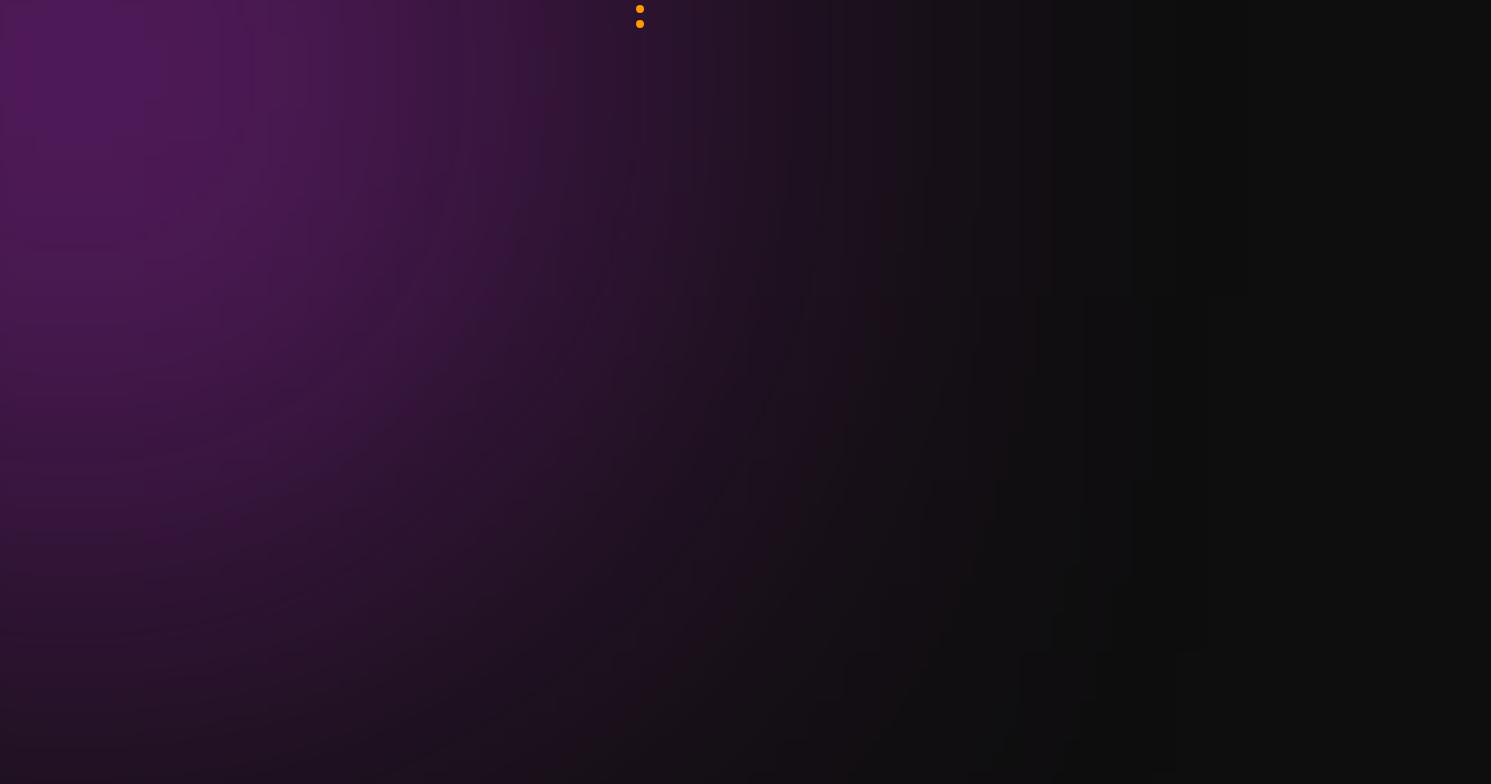
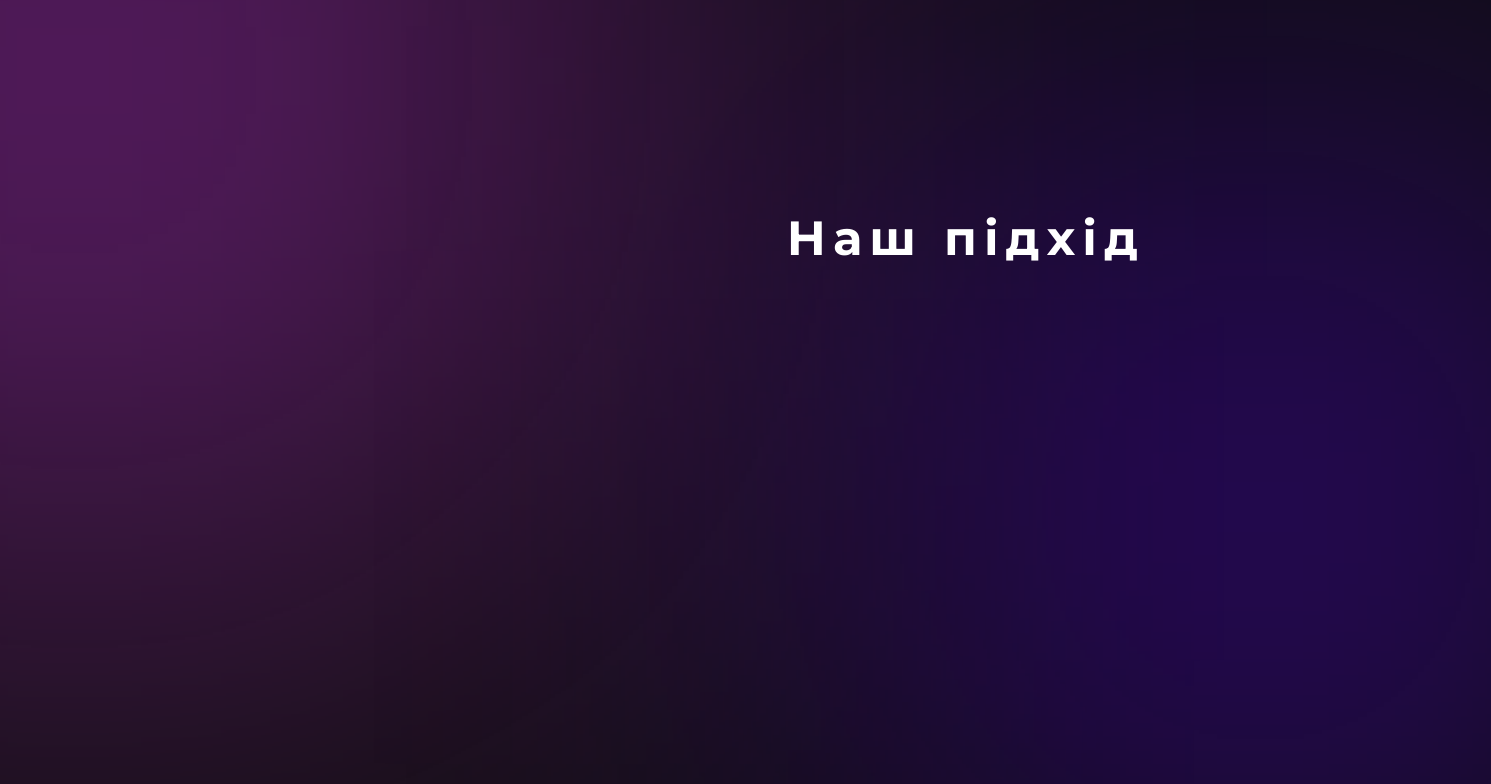
Before and after one commit to codeBerzerk/WebLab, a React (Create React App) app: page / in a window 1280 px wide. Shown: the part 1515-2299 px from the top of the page, 1491 px wide, since content can reach past the window. Before the commit the page ends 1897 px from the top, so only its background shows below. Built offline with nearby package versions, Linux system fonts and the light colour scheme.

Commit message:
updated AboutUs block updated Header created Our Approach

```diff
--- a/src/App.jsx
+++ b/src/App.jsx
@@ -3,6 +3,7 @@ import {Translation} from "react-i18next";
 import "./components/main.css"
 import Header from "./components/Header/Header";
 import AboutUs from "./components/AboutUs/AboutUs";
+import OurApproach from "./components/OurApproach/OurApproach";
 
 export default function App() {
     return (
@@ -13,6 +14,9 @@ export default function App() {
             <Translation>
                 {t => <AboutUs t={t}/>}
             </Translation>
+            <Translation>
+                {t => <OurApproach t={t}/>}
+            </Translation>
         </>
     );
 }
--- a/src/components/AboutUs/AboutUs.jsx
+++ b/src/components/AboutUs/AboutUs.jsx
@@ -18,7 +18,7 @@ export default class AboutUs extends React.Component {
             <div className="aboutUS">
                 <div className="aboutUS__main-animation"></div>
             <Logo/>
-                <button className="aboutUS__button">{t("order_a_service")}</button>
+                <button className="aboutUS__button" id="aboutUs">{t("order_a_service")}</button>
                 <Dots/>
                 <Line/>
                 <div className="aboutUS__text">
--- a/src/components/Header/Header.jsx
+++ b/src/components/Header/Header.jsx
@@ -48,7 +48,7 @@ export default class Header extends React.Component {
 
                 <ul className="header__nav-list">
                     <li>
-                        <a href="">{t("header__about_us")}</a>
+                        <a href={"#aboutUs"}>{t("header__about_us")}</a>
                     </li>
                     <li>
                         <a href="">{t("header__services")}</a>
--- a/src/components/Header/Header.scss
+++ b/src/components/Header/Header.scss
@@ -1,15 +1,17 @@
 @import url('https://fonts.googleapis.com/css2?family=Montserrat+Alternates:wght@600&family=Montserrat:wght@300;700&family=Mulish:wght@400;500&display=swap');
 
 .header {
-    //transition: 0.3s;
+    width: 90%;
+    background: rgba(0, 0, 0, 0.35);
+    border-radius: 10px;
     margin-left: auto;
     margin-right: auto;
-    top: 0;
+    top: 40px;
     position: -webkit-sticky;
     position: sticky;
     display: flex;
     align-items: center;
-    height: 120px;
+    height: 80px;
     justify-content: space-between;
 
     span{
--- /dev/null
+++ b/src/components/OurApproach/OurApproach.jsx
@@ -0,0 +1,20 @@
+import React from 'react';
+import "../reset.css"
+import "./OurApproach.scss"
+
+export default class OurApproach extends React.Component {
+    state = {
+        lang: "ua"
+    };
+
+    render() {
+        const {t} = this.props;
+        return (
+            <div className="our-approach">
+                <div className="our-approach__title">Наш підхід</div>
+                <div className="our-approach__ball-animation"></div>
+            </div>
+        );
+
+    }
+}
--- /dev/null
+++ b/src/components/OurApproach/OurApproach.scss
@@ -0,0 +1,41 @@
+@keyframes pulse {
+  0% {
+    transform: scale(0.9);
+  }
+  50% {
+    transform: scale(1.2);
+  }
+  100% {
+    transform: scale(0.9);
+  }
+}
+
+.our-approach {
+  margin-top: 216px;
+  margin-right: 10.546875vw;
+  margin-left: 10.546875vw;
+
+  &__title {
+
+    text-align: right;
+    font-family: 'Montserrat', sans-serif;
+    font-style: normal;
+    font-weight: 800;
+    font-size: 48px;
+    line-height: 68px;
+    letter-spacing: 0.15em;
+    color: #FFFFFF;
+  }
+
+  &__ball-animation {
+    position: absolute;
+    right: -176px;
+    z-index: -1;
+    width: 392px;
+    height: 470px;
+    background: #4900BF;
+    filter: blur(211px);
+    transform: rotate(45deg);
+    animation: pulse 2500ms infinite;
+  }
+}
--- a/src/components/main.css
+++ b/src/components/main.css
@@ -1,4 +1,5 @@
 html {
+    scroll-behavior: smooth;
     overflow-x: hidden;
 }
 
--- a/src/index.js
+++ b/src/index.js
@@ -1,7 +1,7 @@
 import React from 'react';
 import ReactDOM from 'react-dom/client';
 import App from './App';
-import i18n from "./components/LangConfig/LangConfig";
+import i18n from "./components/LangConfig";
 
 const root = ReactDOM.createRoot(document.getElementById('root'));
 root.render(
```
Also changed, not shown: src/components/LangConfig.js (renamed from src/components/LangConfig/LangConfig.js).
